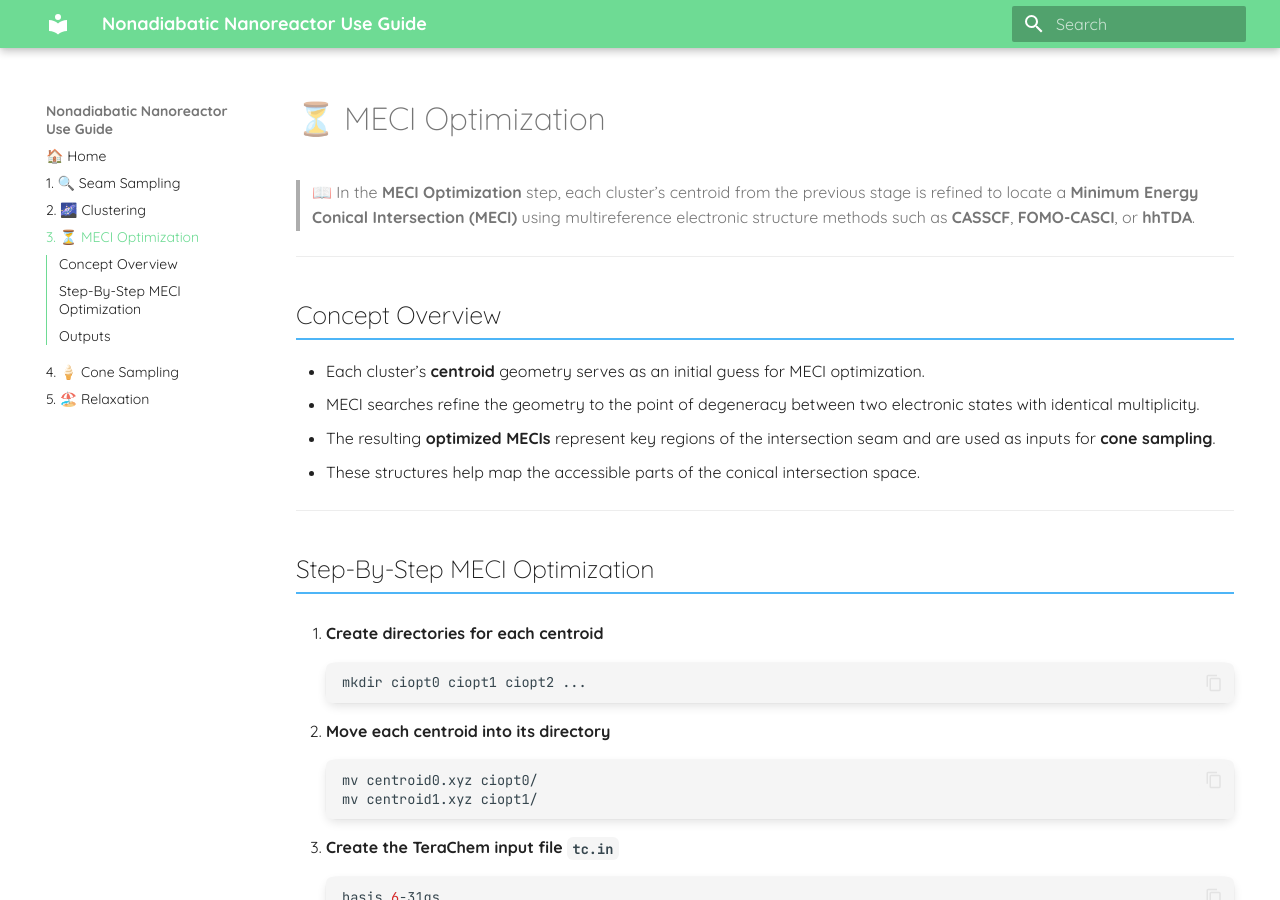
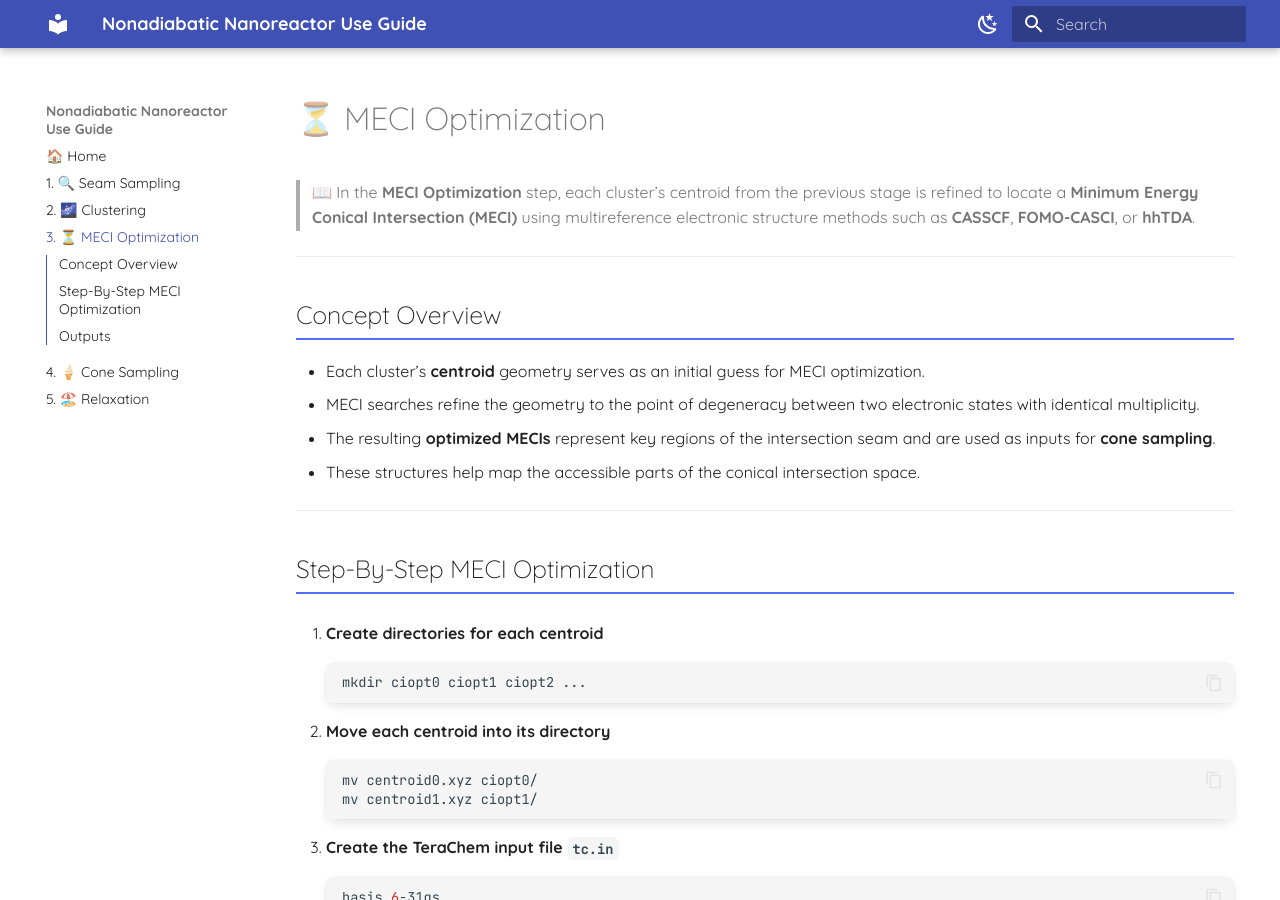
Before and after one commit to mads-2/nanr-mkdocs-only, an MkDocs documentation site: the page built from docs/3_meci_optimization.md, in a window 1280 px wide and 900 px high. Built offline with MkDocs 1.6.1 and Material for MkDocs 9.7.7, drawn with Linux system fonts in a browser that asks for light colours.

Commit message:
fixed mkdocs colors

```diff
--- a/mkdocs.yml
+++ b/mkdocs.yml
@@ -1,5 +1,5 @@
 site_name: Nonadiabatic Nanoreactor Use Guide
-site_url: https://YOUR-USERNAME.github.io/YOUR-REPO
+site_url: https://mads-2.github.io/nanr-mkdocs-only/
 
 theme:
   name: material
@@ -8,19 +8,13 @@ theme:
     code: JetBrains Mono
   palette:
     - scheme: default
-      primary: custom
-      accent: custom
-      background: "#bfc4c6"
-      surface: "#aeb5b8"
-      primary: "#9be4b0"
-      accent: "#8cc9f8"
-      text: "#5a9acb"
+      toggle:
+        icon: material/weather-night
+        name: Switch to dark mode
     - scheme: slate
-      primary: "#8cc9f8"
-      accent: "#9be4b0"
-      background: "#1a1f22"
-      surface: "#2a2e33"
-      text: "#bfe6ff"
+      toggle:
+        icon: material/weather-sunny
+        name: Switch to light mode
   features:
     - navigation.sections
     - navigation.expand
```
Also changed, not shown: site/1_seam_sampling/index.html, site/2_clustering/index.html, site/3_meci_optimization/index.html, site/404.html, site/4_cone_sampling/index.html, site/5_relaxation/index.html, site/index.html, site/sitemap.xml, 1 other file.
